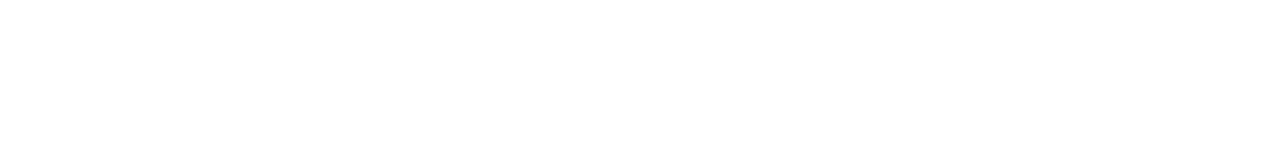
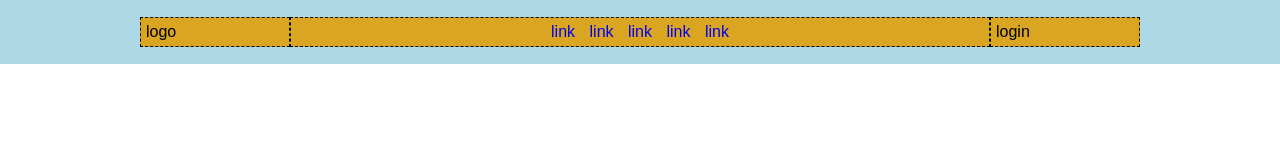
Before and after one commit to MLaz95/htmlcss-struttura-discord, a plain HTML site: page index.html in a window 1280 px wide. Drawn offline with Linux system fonts and the light colour scheme.

Commit message:
aggiunto header

```diff
--- a/index.html
+++ b/index.html
@@ -8,7 +8,20 @@
 </head>
 <body>
     <!-- logo, links, login -->
-    <header></header>
+    <header>
+        <div class="container">
+            <div>logo</div>
+            <div id="links">
+                <a href="#">link</a>
+                <a href="#">link</a>
+                <a href="#">link</a>
+                <a href="#">link</a>
+                <a href="#">link</a>
+            </div>
+            <div>login</div>
+        </div>
+
+    </header>
     <!-- end logo, links, login -->
 
     <!-- main banner -->
--- a/style.css
+++ b/style.css
@@ -3,3 +3,47 @@
     padding: 0;
     box-sizing: border-box;
 }
+/* reset */
+
+body{
+    font-family: sans-serif;
+}
+
+/* header */
+header{
+    background-color: #ADD8E6;
+    padding: 17px;
+}
+
+.container{
+    display: flex;
+    justify-content: center;
+
+    max-width: 1000px;
+
+    margin-left: auto;
+    margin-right: auto;
+    background-color: #DAA520;
+}
+
+.container > div{
+    padding: 5px;
+    border: 1px dashed black;
+    width: 150px;
+}
+
+#links{
+    flex-grow: 1;
+    text-align: center;
+    ;
+}
+
+#links a{
+    padding: 5px;
+    text-decoration: none;
+}
+
+#links a:hover{
+    text-decoration: underline;
+}
+/* end of header */
```
